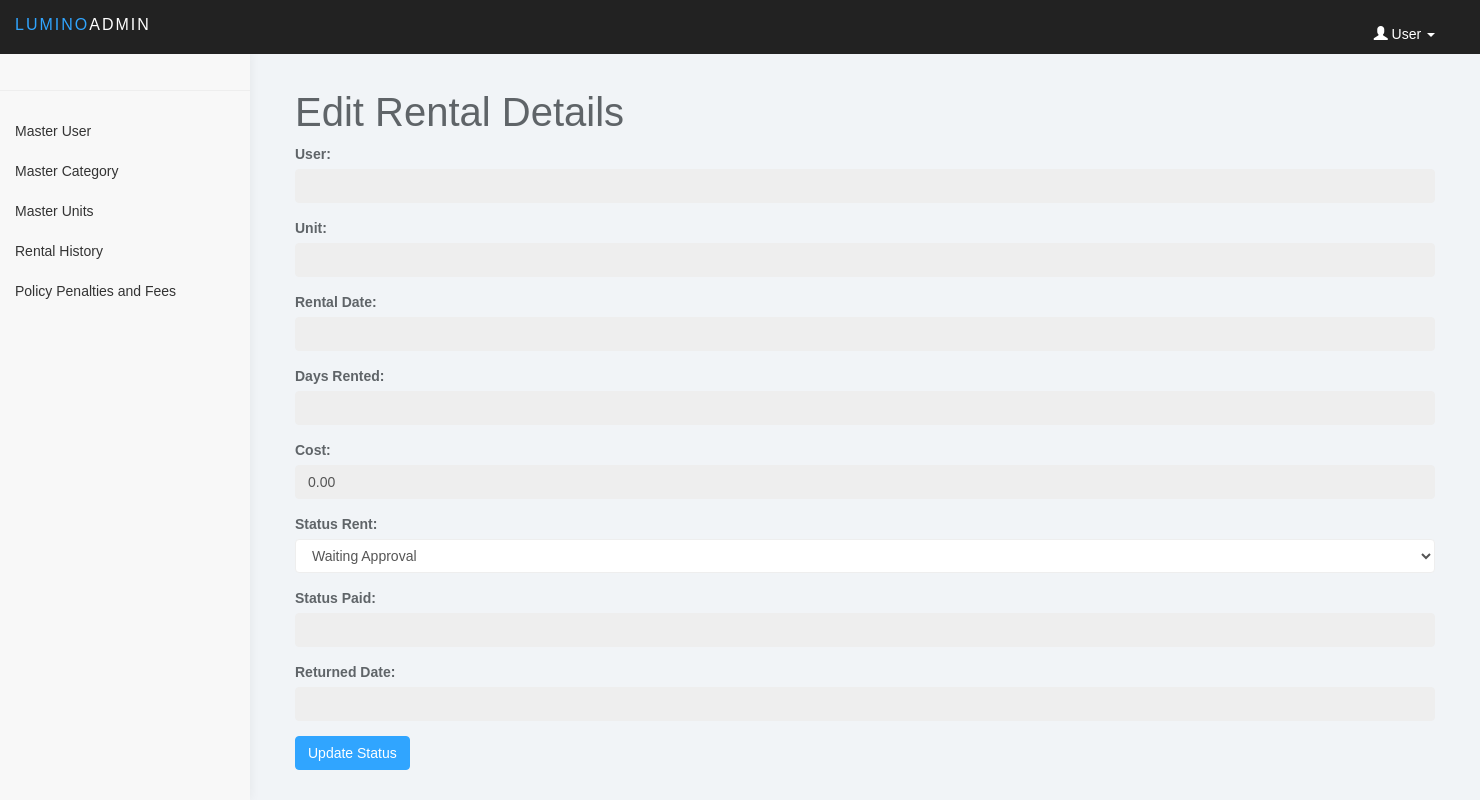
After one commit to JstGrizz/GoSportRent, a CodeIgniter 4 app: the page made by app/Views/admin/edit_rental.php in a window 1480 px wide. The commit adds this page. Run offline with PHP 8.4 and a stand-in for CodeIgniter, Linux system fonts and the light colour scheme; the template is opened without the code that fills it, so the values that code supplies are empty; some libraries are stand-ins or nearby versions.

Commit message:
Update on Rental Pages

```diff
--- a/app/Config/Routes.php
+++ b/app/Config/Routes.php
@@ -33,6 +33,9 @@ $routes->get('admin/edit_unit/(:num)', 'AdminController::editUnit/$1');
 $routes->post('admin/update_unit/(:num)', 'AdminController::updateUnit/$1');
 $routes->get('admin/delete_unit/(:num)', 'AdminController::deleteUnit/$1');
 $routes->get('admin/rental_history', 'AdminController::rentalHistory');
+$routes->get('admin/edit_rental/(:num)', 'AdminController::editRental/$1');
+$routes->post('admin/update_rental/(:num)', 'AdminController::updateRental/$1');
+$routes->get('admin/delete_rental/(:num)', 'AdminController::deleteRental/$1');
 $routes->get('admin/policies', 'AdminController::policies');
 $routes->get('admin/create_policy', 'AdminController::createPolicy');
 $routes->post('admin/store_policy', 'AdminController::storePolicy');
--- /dev/null
+++ b/app/Views/admin/edit_rental.php
@@ -0,0 +1,57 @@
+<?= $this->extend('template/admin_layout'); ?>
+
+<?= $this->section('content'); ?>
+<div class="container">
+    <h1>Edit Rental Details</h1>
+    <form action="<?= base_url('admin/update_rental/' . $rental['id']); ?>" method="post">
+        <div class="form-group">
+            <label for="user_name">User:</label>
+            <input type="text" id="user_name" value="<?= $rental['user_name']; ?>" class="form-control" disabled>
+        </div>
+        <div class="form-group">
+            <label for="unit_name">Unit:</label>
+            <input type="text" id="unit_name" value="<?= $rental['unit_name']; ?>" class="form-control" disabled>
+        </div>
+        <div class="form-group">
+            <label for="rental_date">Rental Date:</label>
+            <input type="text" id="rental_date" value="<?= $rental['rental_date']; ?>" class="form-control" disabled>
+        </div>
+        <div class="form-group">
+            <label for="days_rented">Days Rented:</label>
+            <input type="text" id="days_rented" value="<?= $rental['days_rented']; ?>" class="form-control" disabled>
+        </div>
+        <div class="form-group">
+            <label for="cost">Cost:</label>
+            <input type="text" id="cost" value="<?= number_format($rental['cost'], 2); ?>" class="form-control"
+                disabled>
+        </div>
+        <div class="form-group">
+            <label for="status_rent">Status Rent:</label>
+            <select name="status_rent" id="status_rent" class="form-control">
+                <option value="waiting_approval"
+                    <?= $rental['status_rent'] === 'waiting_approval' ? 'selected' : ''; ?>>
+                    Waiting Approval
+                </option>
+                <option value="rented" <?= $rental['status_rent'] === 'rented' ? 'selected' : ''; ?>>
+                    Rented
+                </option>
+                <option value="waiting_return" <?= $rental['status_rent'] === 'waiting_return' ? 'selected' : ''; ?>>
+                    Waiting Return
+                </option>
+                <option value="returned" <?= $rental['status_rent'] === 'returned' ? 'selected' : ''; ?>>
+                    Returned
+                </option>
+            </select>
+        </div>
+        <div class="form-group">
+            <label for="status_paid">Status Paid:</label>
+            <input type="text" id="status_paid" value="<?= $rental['status_paid']; ?>" class="form-control" disabled>
+        </div>
+        <div class="form-group">
+            <label for="return_date">Returned Date:</label>
+            <input type="text" id="return_date" value="<?= $rental['return_date']; ?>" class="form-control" disabled>
+        </div>
+        <button type="submit" class="btn btn-primary">Update Status</button>
+    </form>
+</div>
+<?= $this->endSection(); ?>
```
Also changed, not shown: app/Controllers/AdminController.php (+13 -32 lines), app/Models/RentalModel.php (+9 -0 lines), app/Views/admin/rental_history.php (+8 -8 lines).
